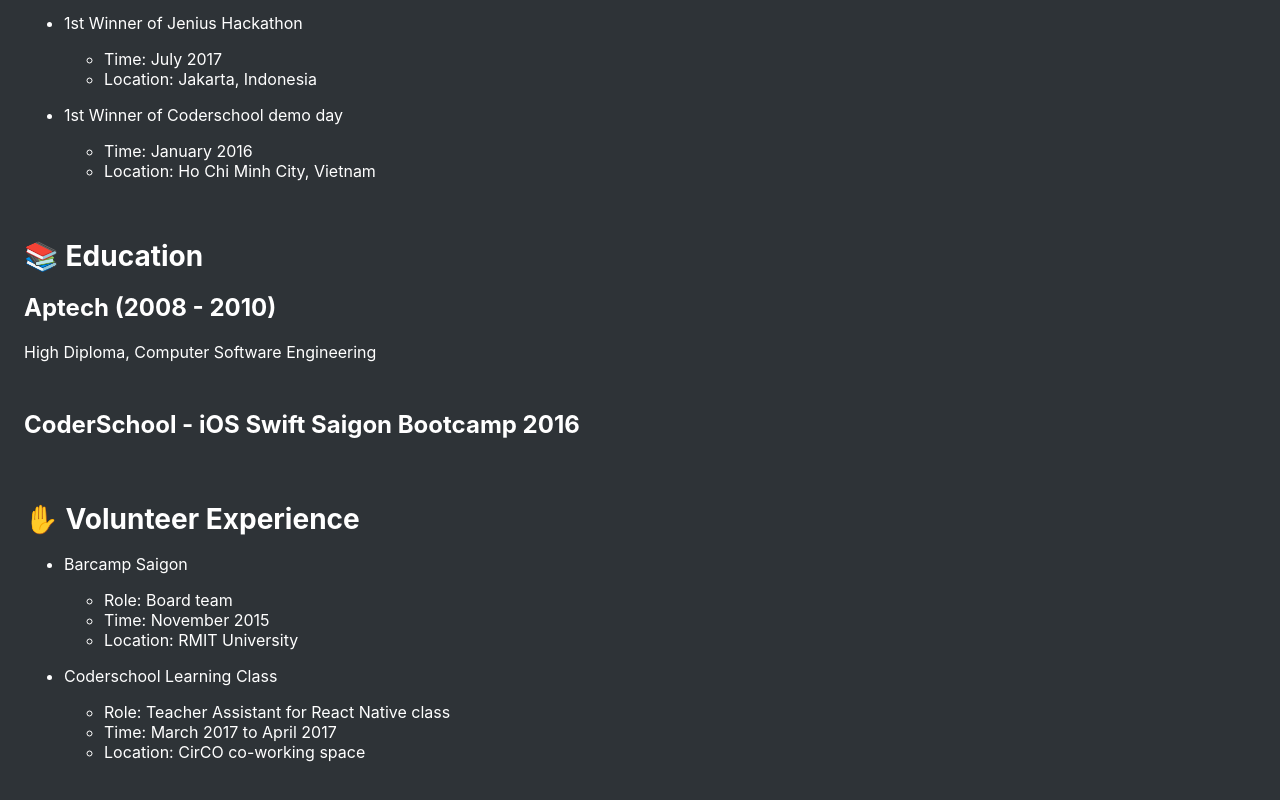
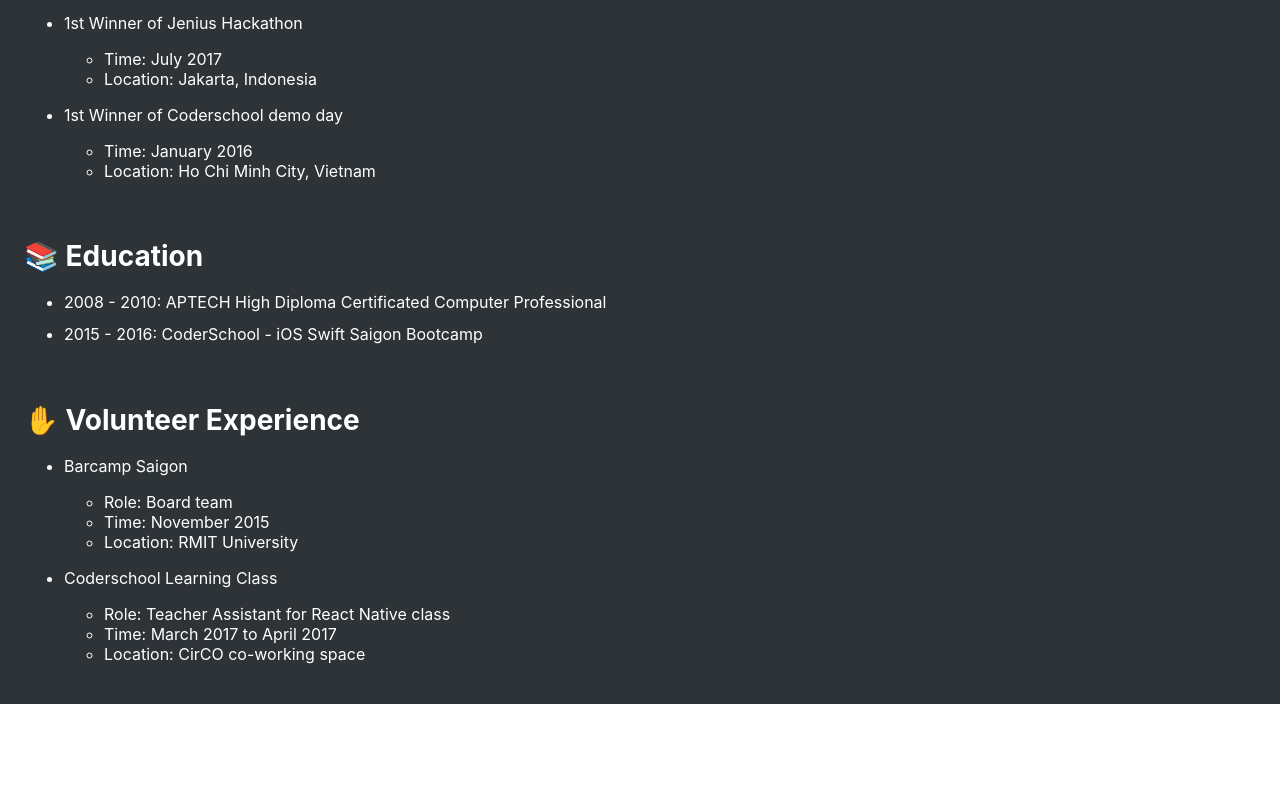
Before and after one commit to ngothanhtai/ngothanhtai.github.io, a React (Create React App) app: page / in a window 1280 px wide. Shown: the part 6962-7762 px from the top of the page. After the commit the page ends 7666 px from the top, so only its background shows below. Built offline with nearby package versions, Linux system fonts and the light colour scheme.

Commit message:
Update Education.tsx

```diff
--- a/src/components/Education/Education.tsx
+++ b/src/components/Education/Education.tsx
@@ -16,11 +16,14 @@
           </span>
         </h1>
       </a>
-      <h2>Aptech (2008 - 2010)</h2>
-      <p>High Diploma, Computer Software Engineering</p>
+      <ul>
+        <li>
+          2008 - 2010: APTECH High Diploma Certificated Computer Professional
+        </li>
 
-      <Spacer height={12} />
-      <h2>CoderSchool - iOS Swift Saigon Bootcamp 2016</h2>
+        <Spacer height={12} />
+        <li>2015 - 2016: CoderSchool - iOS Swift Saigon Bootcamp</li>
+      </ul>
     </>
   );
 };
```
